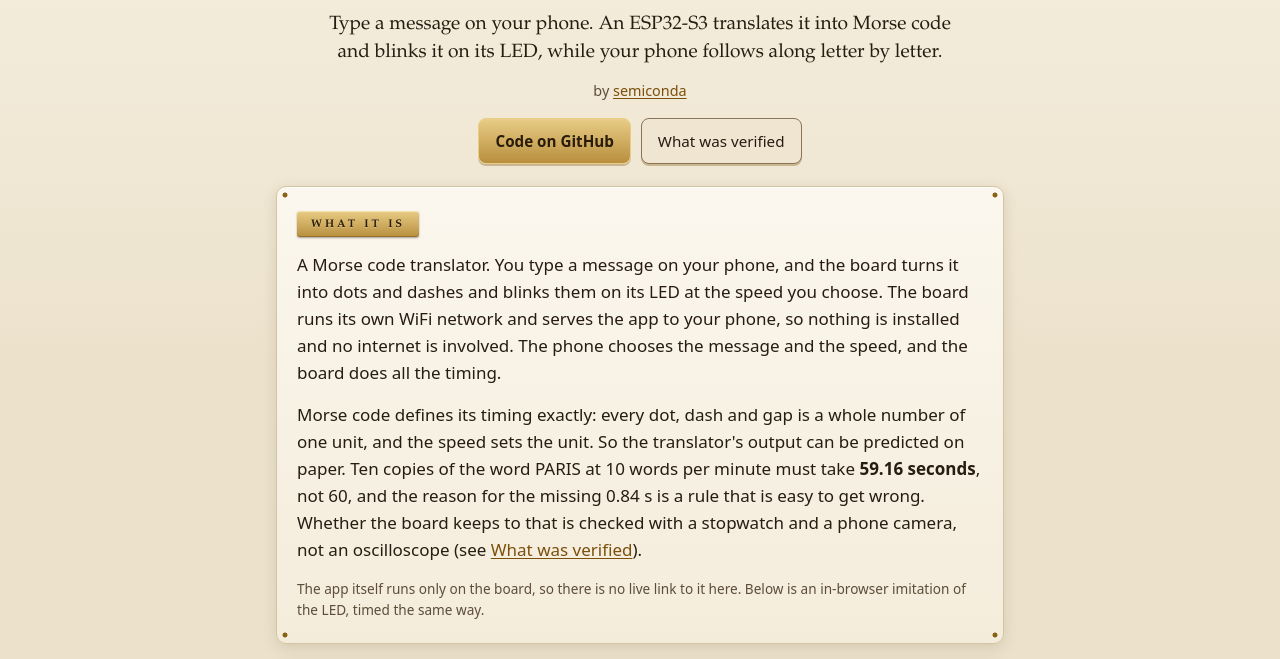
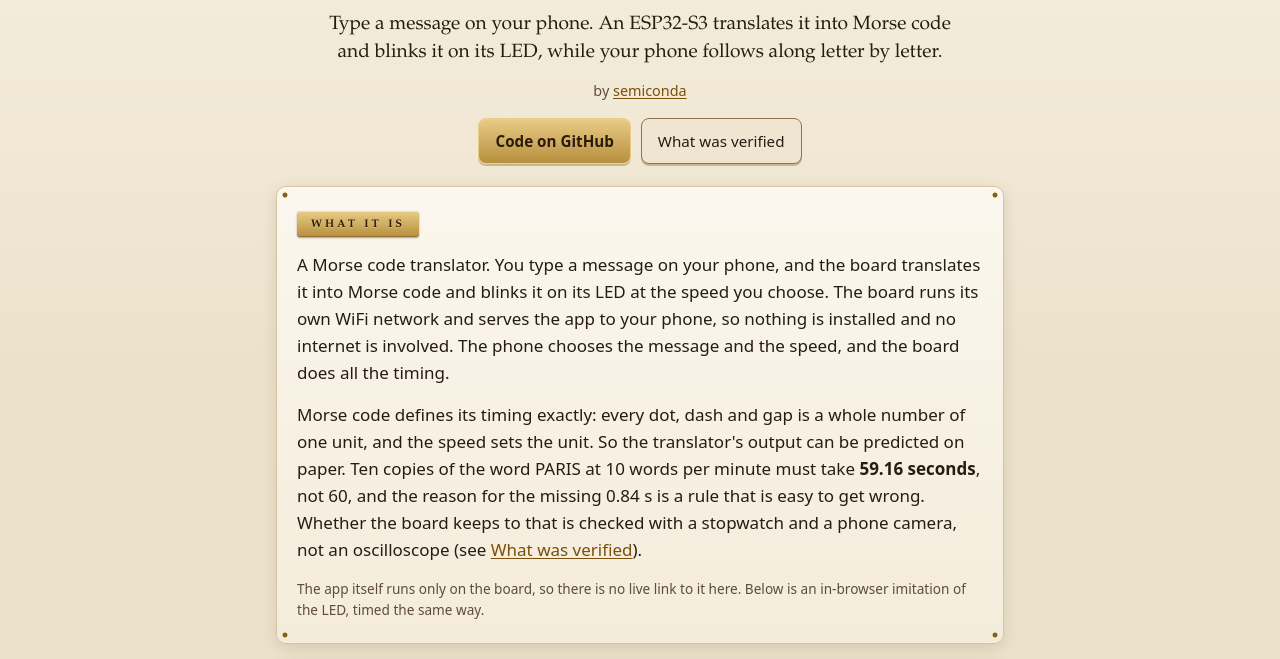
Before and after one commit to semiconda/esp32-morse, a plain HTML site: page index.html in a window 1280 px wide. Shown: the part 123-782 px from the top of the page. Drawn offline with Linux system fonts and the light colour scheme.

Commit message:
Website: say the board translates the message, plainly
Co-Authored-By: Claude Opus 5.5 <noreply@anthropic.com>

```diff
--- a/index.html
+++ b/index.html
@@ -259,8 +259,8 @@
 
 <section id="what">
   <h2>What it is</h2>
-  <p>A Morse code translator. You type a message on your phone, and the board turns it into dots
-    and dashes and blinks them on its LED at the speed you choose. The board runs its own WiFi
+  <p>A Morse code translator. You type a message on your phone, and the board translates it into
+    Morse code and blinks it on its LED at the speed you choose. The board runs its own WiFi
     network and serves the app to your phone, so nothing is installed and no internet is
     involved. The phone chooses the message and the speed, and the board does all the timing.</p>
   <p>Morse code defines its timing exactly: every dot, dash and gap is a whole number of one
```
